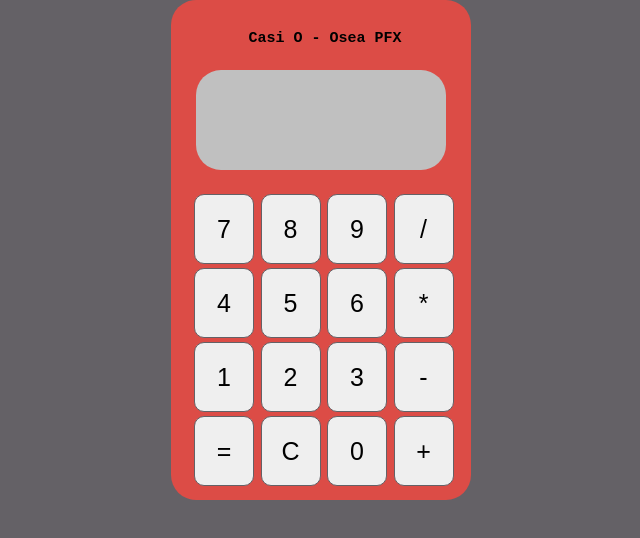
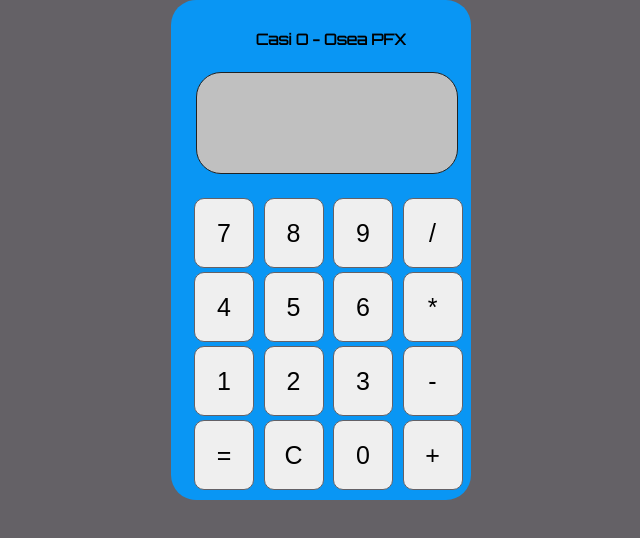
Before and after one commit to irjasali/calculadora, a plain HTML site: page index.html in a window 1280 px wide. Shown: the whole page, without its empty margins (319-959 px from the left). Drawn offline with Linux system fonts and the light colour scheme.

Commit message:
Cambio de Color a la calculadora y a los botones

```diff
--- a/Assets/css/styles.css
+++ b/Assets/css/styles.css
@@ -1,4 +1,4 @@
-
+@import url('https://fonts.googleapis.com/css2?family=Alegreya&family=Asap:wght@400;500&family=Orbitron&display=swap');
 html, body {
     background-color: #646166;
     padding: 0;
@@ -8,13 +8,13 @@ html, body {
 h1 {
     font-size:15px;
     text-align: center;
-    font-family:'Courier New', Courier, monospace;
+    font-family: 'Orbitron', sans-serif;
 }
 .calculadora_main {
     display: block;
     margin: 0 auto;
     padding: 20px;
-    background-color: #DC4C46;
+    background-color: #0996f4;
     width: 300px;
     height: 500px;
     border-radius: 25px;
@@ -29,17 +29,27 @@ h1 {
     border-radius: 10px;
     border: 1px solid #646166;
 }
+.calculadora_main td button:hover {
+    background-color: #646166;
+    border: 1px solid rgba(198, 13, 198, 0);
+
+}
 
 #resultado {
     display: block;
     text-align:right;
-    font-size: 40px;
+    font-size: 21px;
     margin: 10px 10px 20px 2px;
     height: 100px;
     line-height: 100px;
     background-color: #C0C0C0;
     width: 250px;
-    border-radius: 25PX;
-
+    border-radius: 25px;
+    border: 1px solid #1f2224;
 
 }
+span {
+  font-family:  'Orbitron', sans-serif;
+  padding-right: 10px;
+
+}
```
